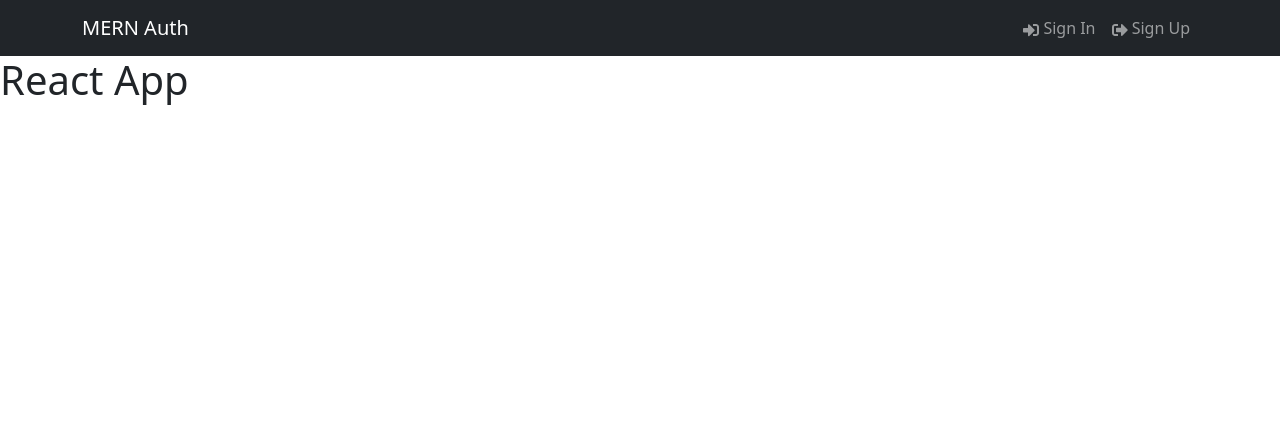
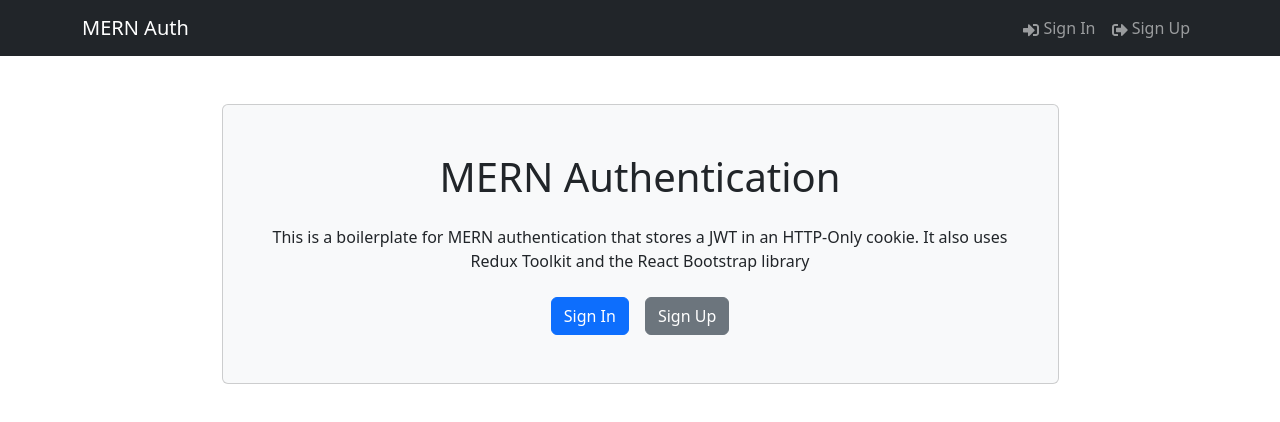
Before and after one commit to Asharalikhan4/Mern-Authentication, a React (Vite) app in the folder frontend/: page / in a window 1280 px wide. Shown: the top 422 px of the page. Built offline with nearby package versions, Linux system fonts and the light colour scheme.

Commit message:
Hero section added

```diff
--- a/frontend/src/App.jsx
+++ b/frontend/src/App.jsx
@@ -1,10 +1,11 @@
 import Header from "./components/Header";
+import HomeScreen from "./screens/HomeScreen";
 
 const App = () => {
   return (
     <>
-    <Header />
-      <h1>React App</h1>
+      <Header />
+      <HomeScreen />
     </>
   );
 };
--- /dev/null
+++ b/frontend/src/components/Hero.jsx
@@ -0,0 +1,28 @@
+import { Container, Card, Button } from "react-bootstrap";
+
+const Hero = () => {
+    return (
+        <div className="py-5">
+            <Container className="d-flex justify-content-center">
+                <Card className="p-5 d-flex flex-column align-items-center hero-card bg-light w-75">
+                    <h1 className="text-center mb-4">MERN Authentication</h1>
+                    <p className="text-center mb-4">
+                        This is a boilerplate for MERN authentication that stores a JWT in
+                        an HTTP-Only cookie. It also uses Redux Toolkit and the React
+                        Bootstrap library
+                    </p>
+                    <div className="d-flex">
+                        <Button variant="primary" href="/login" className="me-3">
+                            Sign In
+                        </Button>
+                        <Button variant="secondary" href="/register">
+                            Sign Up
+                        </Button>
+                    </div>
+                </Card>
+            </Container>
+        </div>
+    );
+};
+
+export default Hero;
--- /dev/null
+++ b/frontend/src/screens/HomeScreen.jsx
@@ -0,0 +1,7 @@
+import Hero from "../components/Hero";
+
+const HomeScreen = () => {
+    return <Hero />
+};
+
+export default HomeScreen;
```
